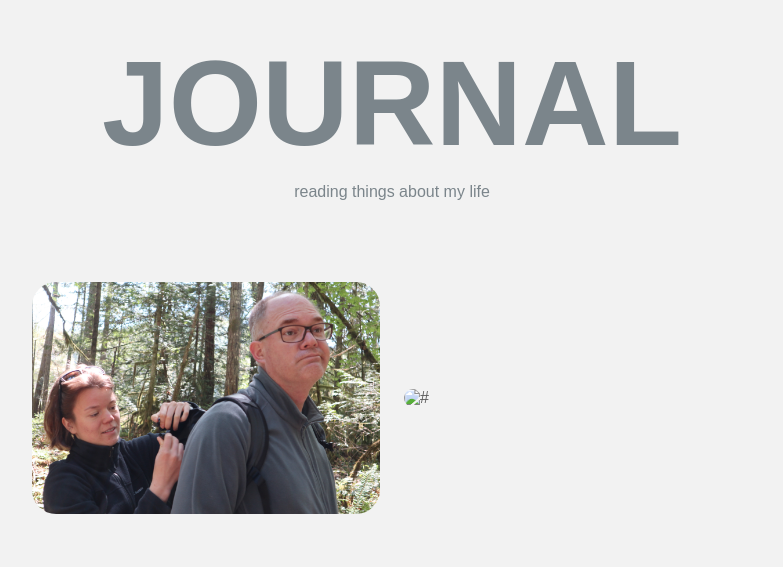
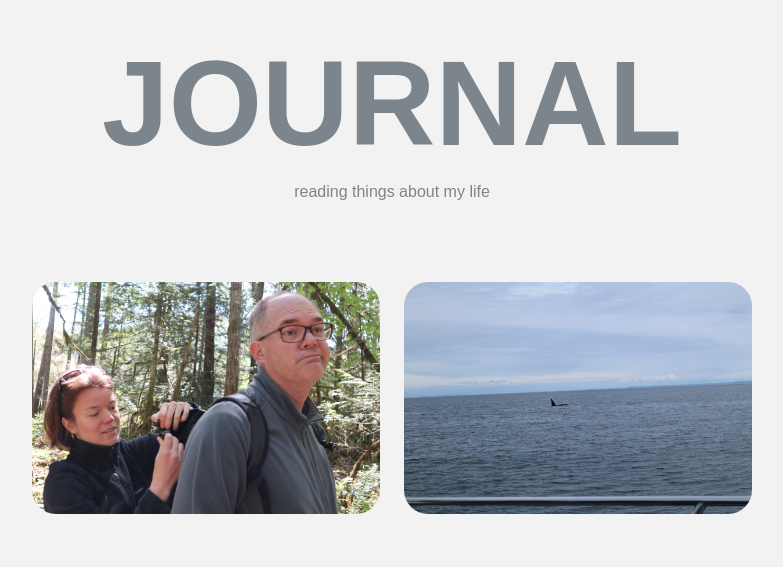
Before and after one commit to mafinger01/Fingerhut-journal, a plain HTML site: page index.html in a window 1280 px wide. Shown: the part 113-680 px from the top of the page, without its empty margins (248-1031 px from the left). Drawn offline with Linux system fonts and the light colour scheme.

Commit message:
missingPiece

```diff
--- a/index.html
+++ b/index.html
@@ -38,7 +38,7 @@
                     </div>
 
                     <div class="card__article stacked">
-                        <img src="#" alt="#" class="card__img">
+                        <img src="/whaleWatching/orca.JPG" alt="#" class="card__img">
 
                         <div class="card__data">
                             <span class="card__description">salish sea</span>
```
